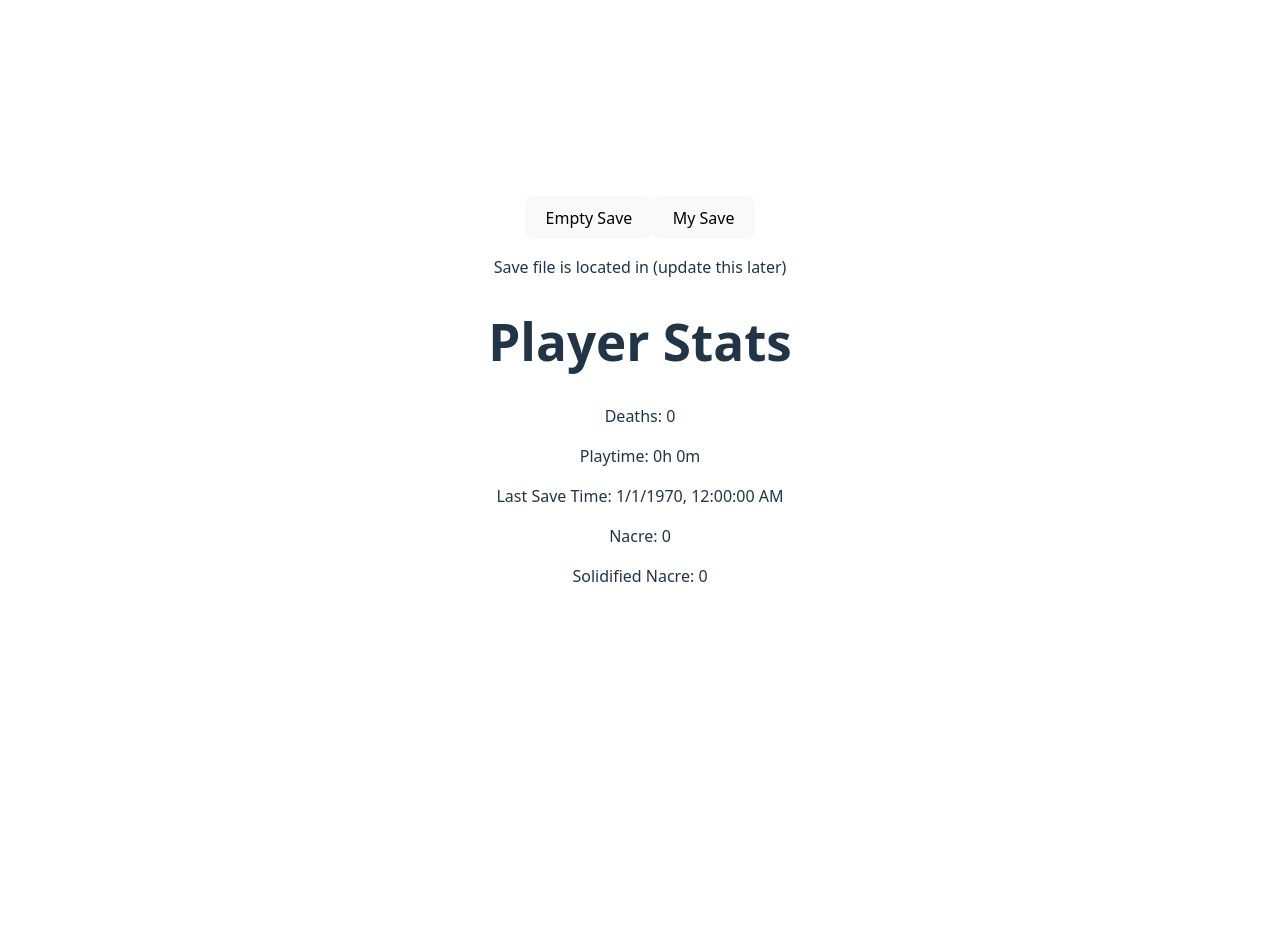
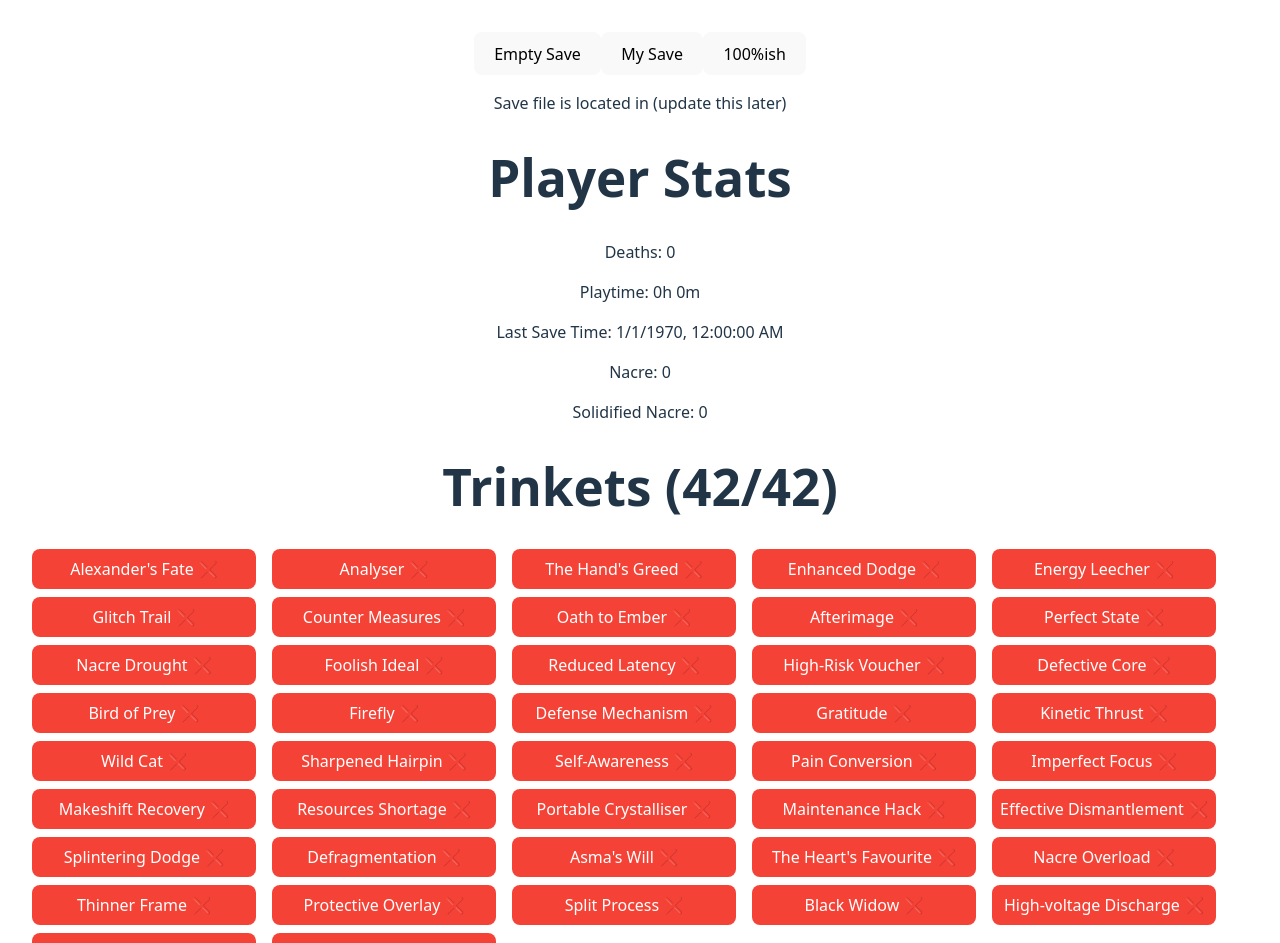
Before and after one commit to The-Black-Lodge/mio-save-analyzer, a React (Vite) app: page / in a window 1280 px wide. Shown: the top 943 px of the page. Before the commit the page ends 800 px from the top, so only its background shows below. Built offline with nearby package versions, Linux system fonts and the light colour scheme.

Commit message:
add 100% save, add trinkets (mods)

```diff
--- a/src/App.jsx
+++ b/src/App.jsx
@@ -2,12 +2,14 @@ import "./App.css"
 import SaveProvider from "./components/SaveProvider"
 import SavePicker from "./components/SavePicker"
 import SaveStats from "./components/SaveStats"
+import Trinkets from "./components/Trinkets"
 
 function App() {
   return (
     <SaveProvider>
       <SavePicker />
       <SaveStats />
+      <Trinkets />
     </SaveProvider>
   )
 }
--- a/src/components/SavePicker.jsx
+++ b/src/components/SavePicker.jsx
@@ -7,6 +7,7 @@ const SavePicker = () => {
     <>
       <button onClick={() => setCurrentSave(0)}>Empty Save</button>
       <button onClick={() => setCurrentSave(1)}>My Save</button>
+      <button onClick={() => setCurrentSave(2)}>100%ish</button>
       <p>Save file is located in (update this later)</p>
     </>
   )
--- a/src/components/SaveProvider.jsx
+++ b/src/components/SaveProvider.jsx
@@ -1,10 +1,12 @@
 import raw0 from "../data/empty.save?raw"
 import raw1 from "../data/mine.save?raw"
+import raw2 from "../data/highest_known.save?raw"
+import localization from "../data/localization.en.json"
 import { useState, useEffect } from "react"
 import { parseSave } from "../saveParser"
 import { SaveContext } from "./SaveContext"
 
-const testSaves = [parseSave(raw0), parseSave(raw1)]
+const testSaves = [parseSave(raw0), parseSave(raw1), parseSave(raw2)]
 
 const SaveProvider = ({ children }) => {
   const [currentSave, setCurrentSave] = useState(0)
@@ -29,6 +31,13 @@ const SaveProvider = ({ children }) => {
     return date.toLocaleString()
   }
 
+  const parseTrinkets = () => {
+    const trinketObj = gameData?.Saved_entries?.TRINKET ?? {}
+    return Object.entries(trinketObj)
+      .filter(([, value]) => value?.flags?.includes("Acquired"))
+      .map(([key]) => key)
+  }
+
   const playerStats = {
     deaths: gameData?.Saved_entries?.STATS?.DEATH?.count ?? 0,
     playtime: parsePlaytime(gameData?.Saved_not_important?.playtime ?? 0),
@@ -38,12 +47,16 @@ const SaveProvider = ({ children }) => {
     liquidNacresCount: gameData?.Saved_not_important?.liquid_nacres_count ?? 0,
     solidifyNacreCount:
       gameData?.Saved_not_important?.solidify_nacre_count ?? 0,
+    trinkets: parseTrinkets(),
   }
+
+  console.log(playerStats)
 
   const value = {
     setCurrentSave,
     setGameData,
     playerStats,
+    localization,
   }
 
   // console.log(value)
--- /dev/null
+++ b/src/components/Trinkets.jsx
@@ -0,0 +1,52 @@
+import useSaveProvider from "../hooks/useSaveProvider"
+
+const Trinkets = () => {
+  const { playerStats, localization } = useSaveProvider()
+
+  const EXCLUDED_TRINKETS = ["EMBEDDING_BLADE", "SMALL_ENERGY_DRAIN", "TANGLES"]
+  const allTrinkets = Object.fromEntries(
+    Object.entries(localization?.ITEM_NAME_TRINKET ?? {}).filter(
+      ([key]) => !EXCLUDED_TRINKETS.includes(key),
+    ),
+  )
+  const acquiredTrinkets = playerStats?.trinkets ?? []
+
+  return (
+    <>
+      <h1>
+        Trinkets ({Object.keys(allTrinkets).length}/
+        {Object.keys(allTrinkets).length})
+      </h1>
+      <ul
+        style={{
+          display: "flex",
+          flexWrap: "wrap",
+          gap: "0.5rem 1rem",
+          listStyle: "none",
+          padding: 0,
+          margin: 0,
+        }}
+      >
+        {Object.entries(allTrinkets).map(([key, value]) => (
+          <li
+            key={key}
+            style={{
+              display: "inline-block",
+              padding: "0.5rem",
+              width: "13rem",
+              borderRadius: "0.5rem",
+              backgroundColor: acquiredTrinkets.includes(key)
+                ? "#4CAF50"
+                : "#f44336",
+              color: "#fff",
+            }}
+          >
+            {value} {acquiredTrinkets.includes(key) ? "✅" : "❌"}
+          </li>
+        ))}
+      </ul>
+    </>
+  )
+}
+
+export default Trinkets
```
Also changed, not shown: 1 other file (tests, documents, lock files or other folders).
